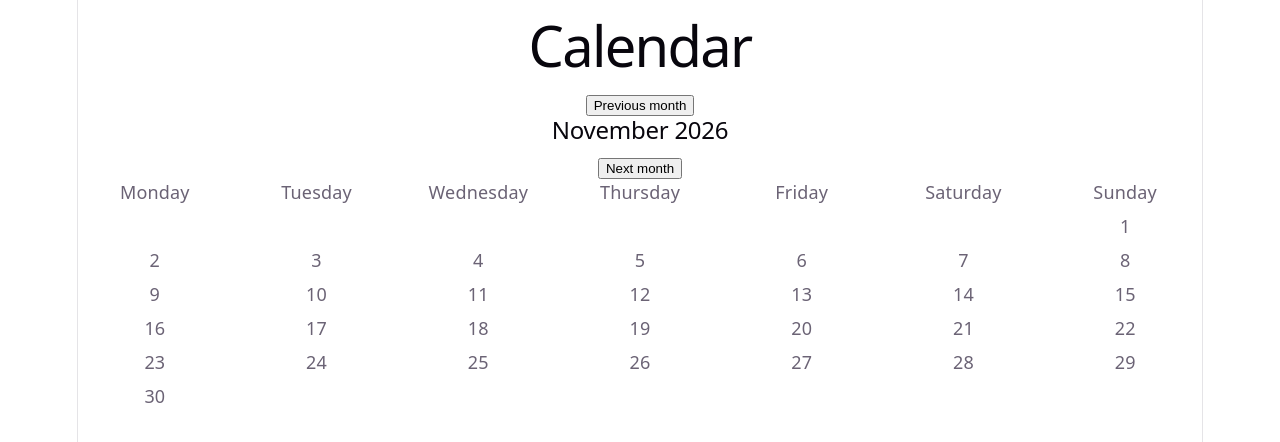
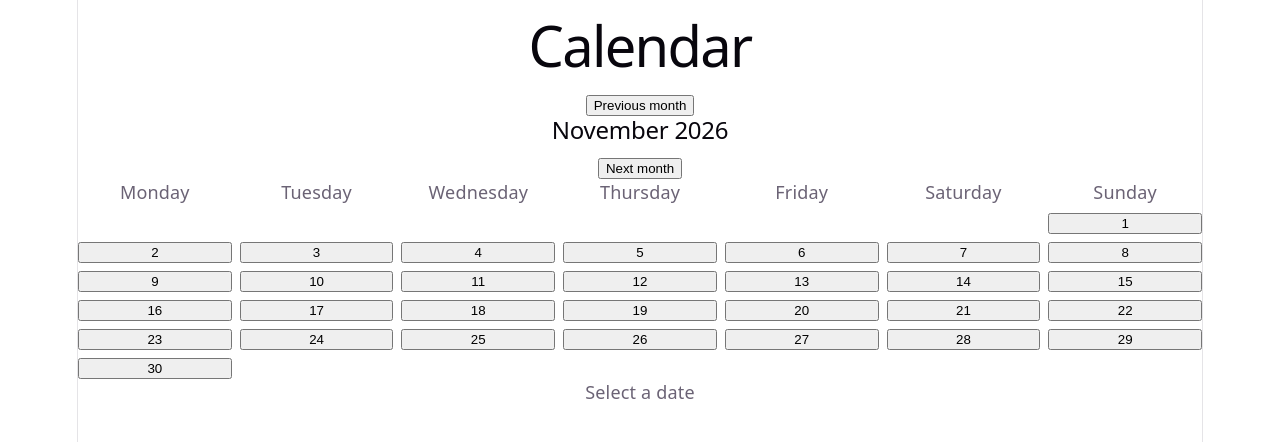
Before and after one commit to Saran06-it/Calendar, a React (Vite) app in the folder frontend/: page / in a window 1280 px wide. Shown: the top 442 px of the page. Built offline with nearby package versions, Linux system fonts and the light colour scheme.

Commit message:
Update SelectDay

```diff
--- a/frontend/src/calendar/Calendar.tsx
+++ b/frontend/src/calendar/Calendar.tsx
@@ -8,6 +8,7 @@ export default function Calendar() {
 
 
   const [visibleMonth, setVisibleMonth] = useState(() => new Date(2026, 10, 1))
+  const [selectedDate, setSelectedDate] = useState<Date | null>(null)
   const year = visibleMonth.getFullYear()
   const monthIndex = visibleMonth.getMonth()
   const { leadingCount, dayCount } = getMonthLayout(year, monthIndex + 1)
@@ -41,11 +42,21 @@ export default function Calendar() {
             {leadingCells.map((_, index) => (
                 <div key={`empty-${index}`} aria-hidden="true" />
             ))}
-
             {days.map((day) => (
-                <div key={day}>{day}</div>
+            <button
+                key={day}
+                type="button"
+                onClick={() => setSelectedDate(new Date(year, monthIndex, day))}
+            >
+                {day}
+            </button>
             ))}
         </div>
+        <p>
+        {selectedDate
+            ? `Selected: ${selectedDate.toLocaleDateString('en-GB')}`
+            : 'Select a date'}
+        </p>
     </section>
   )
 }
```
